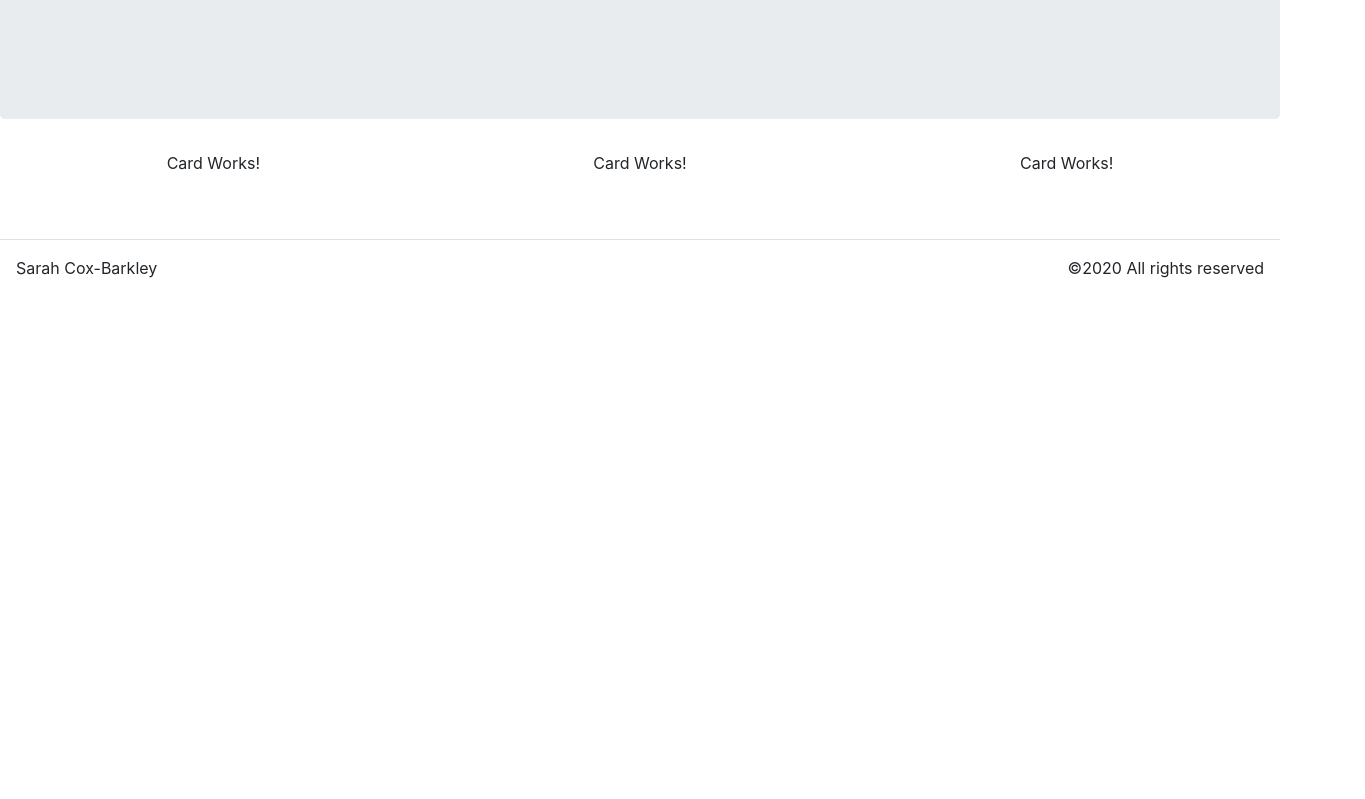
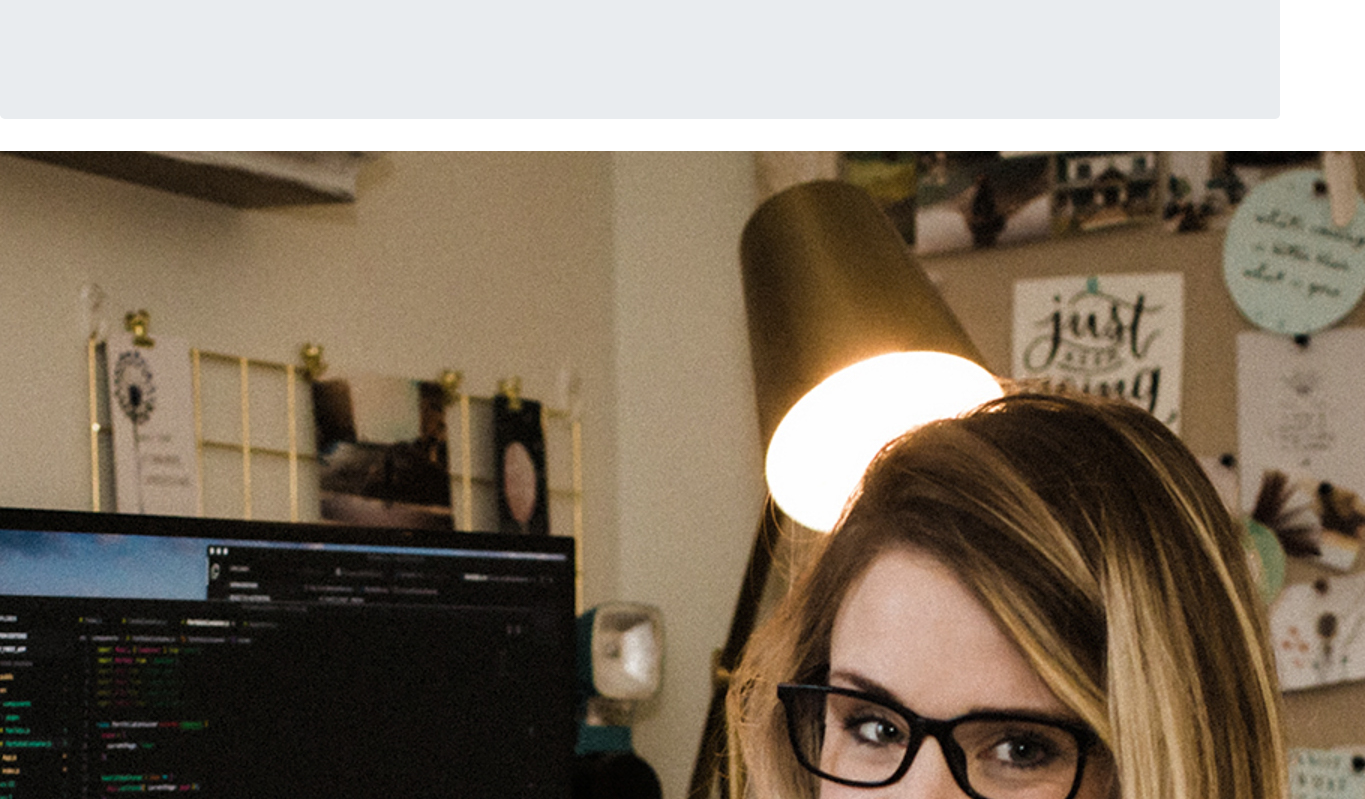
Before and after one commit to sarahlcox/sarah-cox-barkley-portfolio, a React (Create React App) app in the folder client/: page / in a window 1280 px wide. Shown: the part 301-1100 px from the top of the page, 1365 px wide, since content can reach past the window. Before the commit the page ends 800 px from the top, so only its background shows below. Built offline with nearby package versions, Linux system fonts and the light colour scheme.

Commit message:
got images on cards

```diff
--- a/client/src/components/Card.js
+++ b/client/src/components/Card.js
@@ -4,8 +4,11 @@ import CardInfo from '../components/CardInfo';
 
 function Card(props){
     return(
-        <p>Card Works!</p>
-    )
+            <div className="d-inline-block g-card" onClick={(e) => props.click(props.item)} >
+                <img className="g-card-image" src={props.item.imgSrc} alt={props.item.imgSrc} />
+                {props.item.selected && <CardInfo title={props.item.title} subTitle={props.item.subTitle} link={props.item.link} />}
+            </div>
+        );
 }
 
 export default Card;
```
